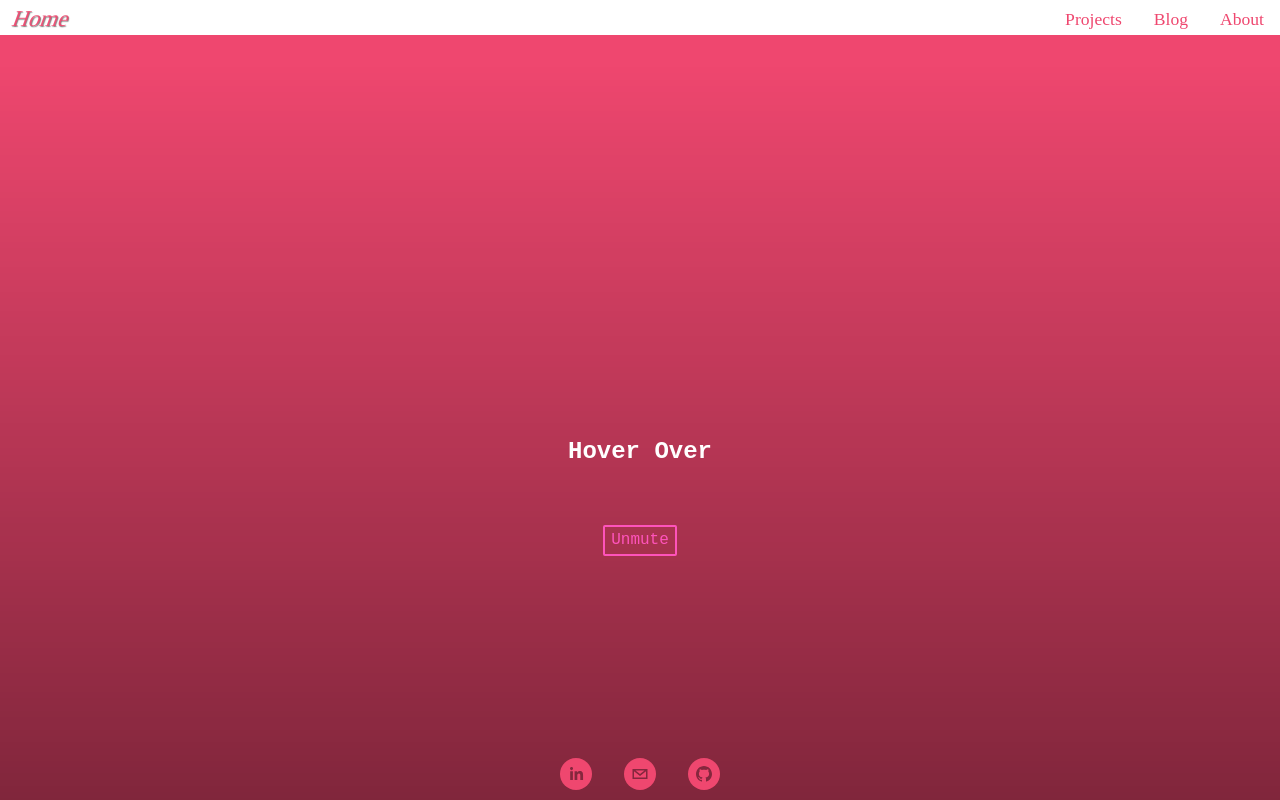
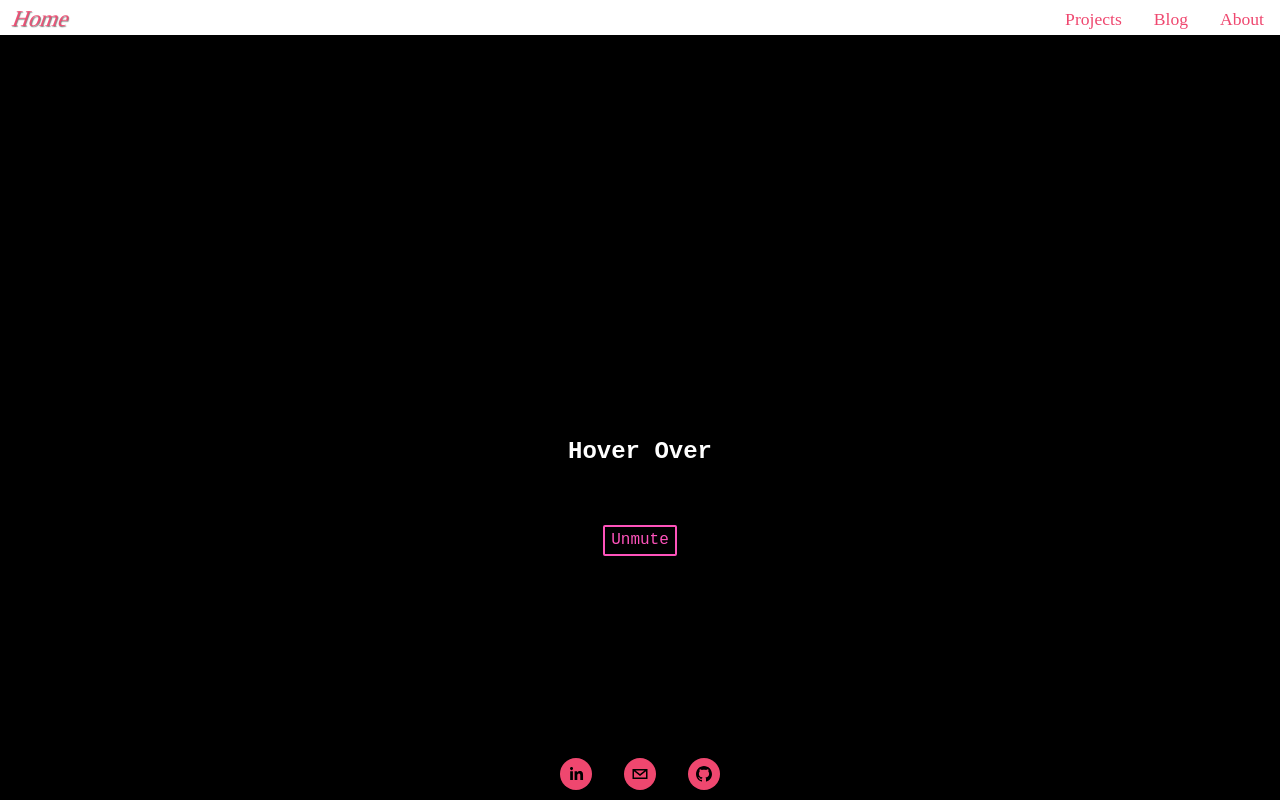
Before and after one commit to amabelleS/my-protfolio, a React (Create React App) app: page / in a window 1280 px wide. Shown: the top 800 px of the page. Built offline with nearby package versions, Linux system fonts and the light colour scheme; a web font is replaced by a local one.

Commit message:
main black

```diff
--- a/public/index.html
+++ b/public/index.html
@@ -3,7 +3,7 @@
   <head>
     <meta charset="utf-8" />
     <!-- <link rel="icon" href="%PUBLIC_URL%/favicon.ico" /> -->
-    <link rel="icon" type="image/x-icon" href="/path/to/favicon.ico" />
+    <link rel="icon" type="image/x-icon" href="%PUBLIC_URL%/favicon.ico" />
     <meta name="viewport" content="width=device-width, initial-scale=1" />
     <meta name="theme-color" content="#000000" />
     <meta name="description" content="Amabelle's Protfolio. A react.js app" />
--- a/src/pages/About.css
+++ b/src/pages/About.css
@@ -14,6 +14,7 @@
   font-size: 3rem;
   color: aqua;
   margin-top: 2rem;
+  /* display: ; */
 }
 .about-text_small {
   font-size: 1.5rem;
--- a/src/pages/About.js
+++ b/src/pages/About.js
@@ -74,13 +74,13 @@
       <div className="content-wrapper">
         <div className="about_first">
           {/* <h1></h1> */}
-          <h1>
-            <TextTransition
-              text={TEXTS[index % TEXTS.length]}
-              springConfig={presets.molasses}
-              className="about-text"
-            />
-          </h1>
+
+          <TextTransition
+            text={TEXTS[index % TEXTS.length]}
+            springConfig={presets.molasses}
+            className="about-text"
+          />
+
           <p className="about-main">
             With a background as a cognitive psychologist, I’m all about the
             user-experience. I'm passionate to build and design web applications
--- a/src/shared/components/navigation/MainHeader.css
+++ b/src/shared/components/navigation/MainHeader.css
@@ -13,7 +13,7 @@
 
 main {
   /* margin-top: 4rem; */
-  background: #ef476f;
+  background: black;
 }
 
 @media (min-width: 768px) {
```
